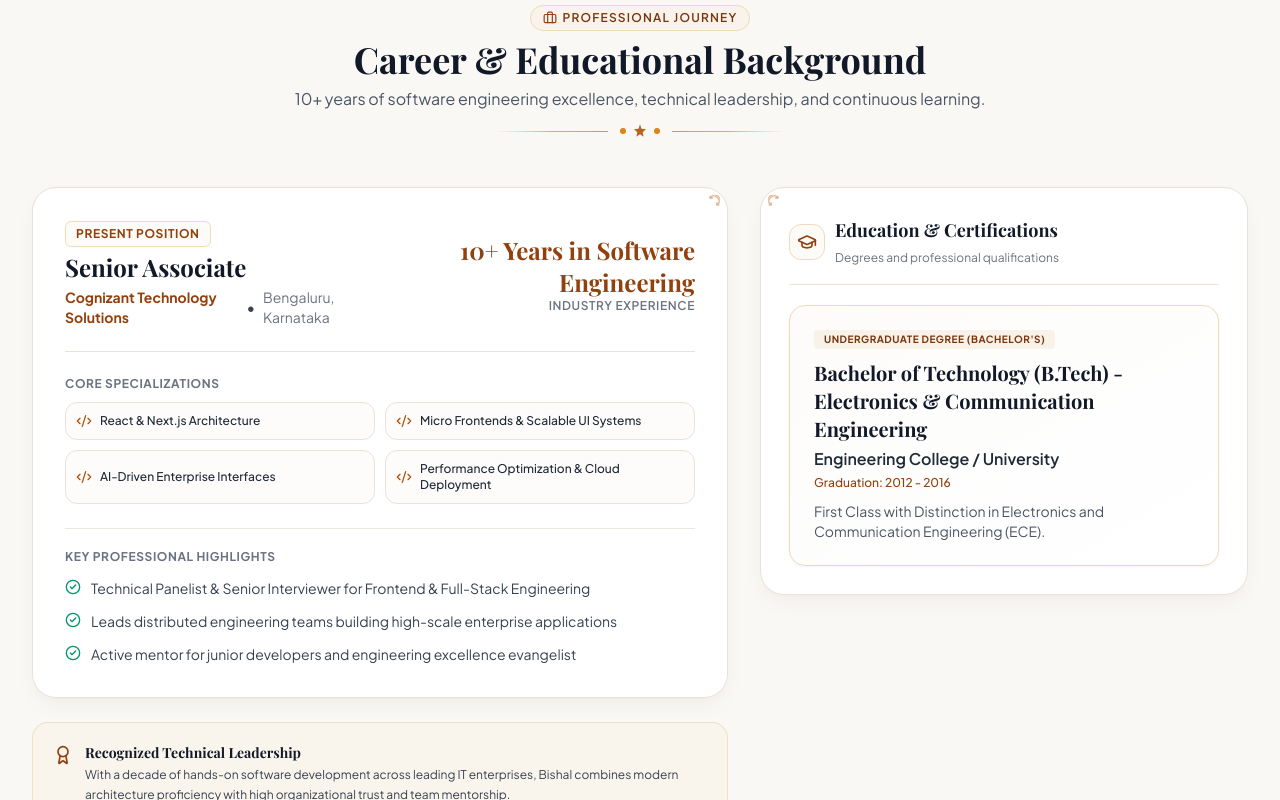
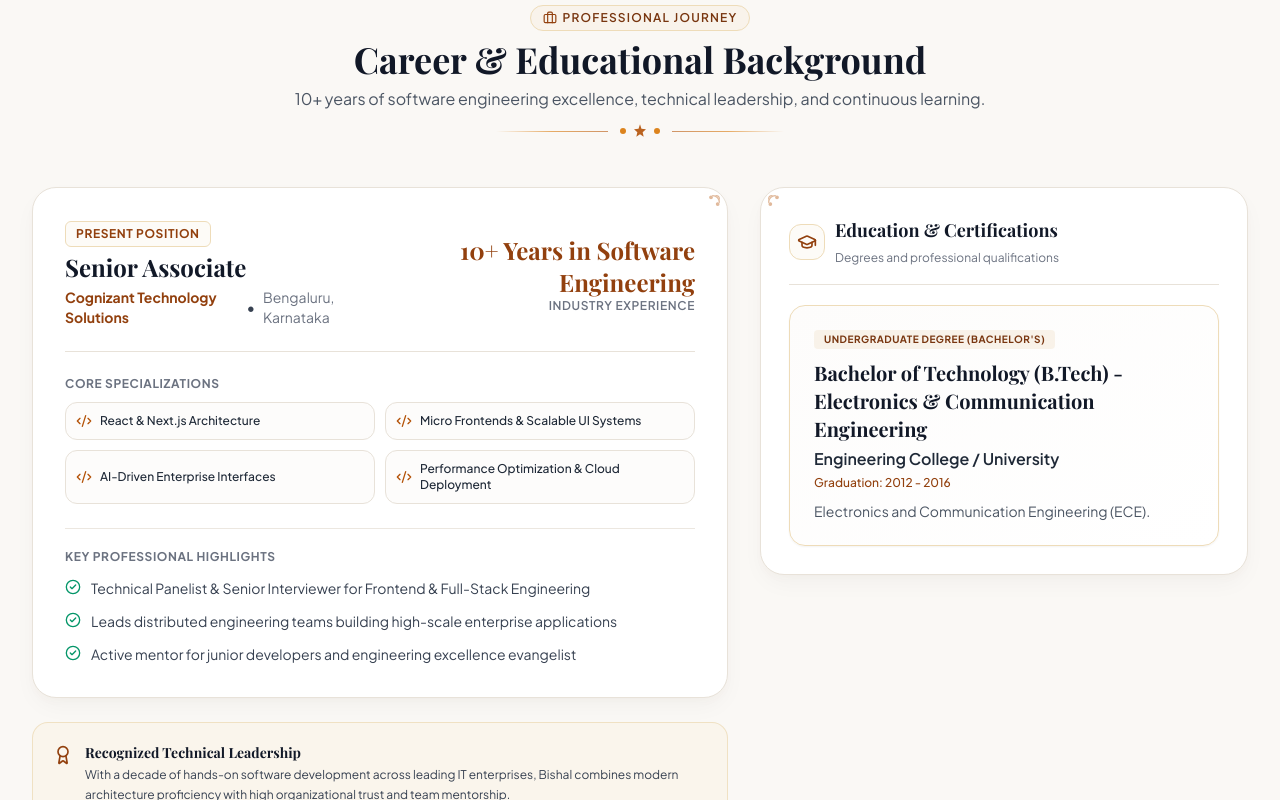
Before and after one commit to bkshaw1994/BioData, a React (Vite) app: page / in a window 1280 px wide. Shown: the part 2000-2800 px from the top of the page. Built offline with nearby package versions, Linux system fonts and the light colour scheme; a web font is replaced by a local one.

Commit message:
fix: removed First Class with Distinction from education details and PDF layout

```diff
--- a/src/App.jsx
+++ b/src/App.jsx
@@ -79,11 +79,11 @@ export default function App() {
             data={bioData}
           /> */}
 
-          {/* Photo Gallery & Lifestyle */}
+          {/* Photo Gallery & Lifestyle
           <PhotoGallery
             data={bioData}
             onSelectPhoto={(photo) => setSelectedPhoto(photo)}
-          />
+          /> */}
 
           {/* Family Contact & Communication */}
           <ContactSection
--- a/src/components/EducationCareer.jsx
+++ b/src/components/EducationCareer.jsx
@@ -167,7 +167,7 @@ export const EducationCareer = ({ data }) => {
                     Graduation: {edu?.graduation?.year || "2012 - 2016"}
                   </div>
                   <p className="text-xs sm:text-sm text-charcoal-600 mt-2.5 leading-relaxed">
-                    {edu?.graduation?.details || "First Class with Distinction in Electronics and Communication Engineering (ECE) with strong analytical and engineering foundation."}
+                    {edu?.graduation?.details || "Electronics and Communication Engineering (ECE) with strong analytical and engineering foundation."}
                   </p>
                 </div>
 
--- a/src/components/PrintBioData.jsx
+++ b/src/components/PrintBioData.jsx
@@ -184,7 +184,7 @@ export const PrintBioData = ({ data }) => {
                       <span className="text-amber-800 font-semibold text-[8.5pt]">{e?.graduation?.year || "2012 - 2016"}</span>
                     </div>
                     <div className="text-gray-600 text-[8.5pt] mt-1">
-                  Electronics and Communication Engineering • First Class with Distinction
+                      Electronics and Communication Engineering (ECE)
                     </div>
                   </div>
                 </div>
--- a/src/data/biodata.js
+++ b/src/data/biodata.js
@@ -80,7 +80,7 @@ export const initialBioData = {
       degree: "Bachelor of Technology (B.Tech) - Electronics & Communication Engineering",
       institution: "Engineering College / University",
       year: "2012 - 2016",
-      details: "First Class with Distinction in Electronics and Communication Engineering (ECE)."
+      details: "Electronics and Communication Engineering (ECE)."
     }
   },
 
```
Also changed, not shown: src/components/ContactSection.jsx (indentation only), src/components/Hero.jsx (indentation only), src/components/Navbar.jsx (indentation only), src/utils/downloadPdf.js (line endings or trailing spaces). Lines whose indentation alone changed are shown as unchanged.
